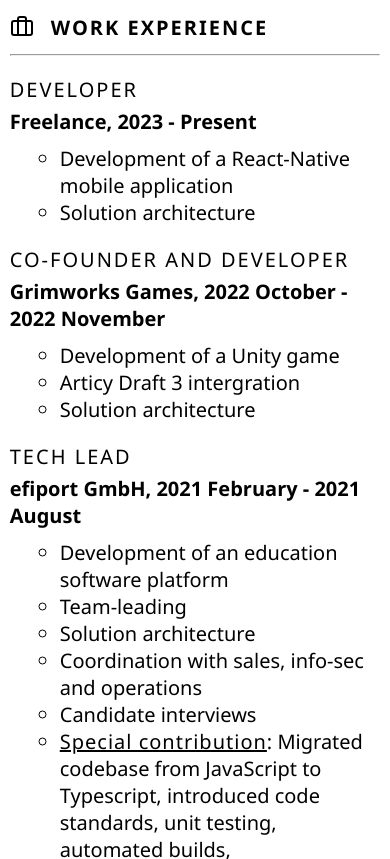
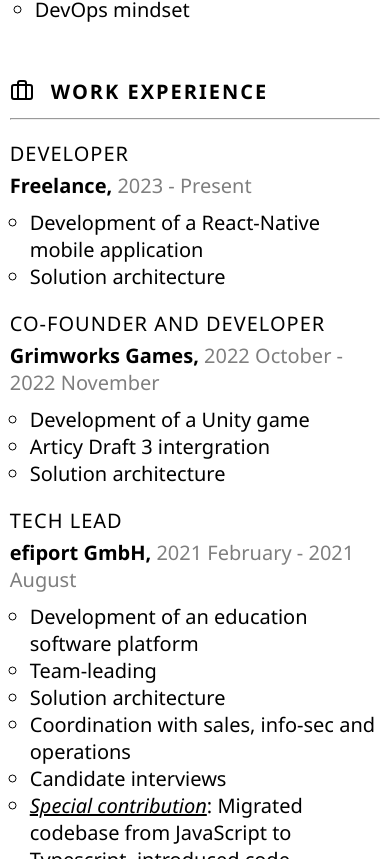
Before and after one commit to danslobodan/personalwebsite, a Next.js app: page /cv in a window 390 px wide. Shown: the part 2365-3224 px from the top of the page. Built offline with nearby package versions, Linux system fonts and the light colour scheme.

Commit message:
More mobilefirst style fixes.

```diff
--- /dev/null
+++ b/components/cv/Job.module.css
@@ -0,0 +1,40 @@
+.container {
+    padding-top: 10px;
+    margin-bottom: 10px;
+}
+
+.company {
+    margin-bottom: 10px;
+}
+
+.duration {
+    font-weight: lighter;
+    opacity: 0.5;
+}
+
+.position {
+    font-weight: lighter;
+    text-transform: uppercase;
+    letter-spacing: 1px;
+    margin-bottom: 5px;
+}
+
+.duration {
+    margin-bottom: 10px;
+}
+
+.duties {
+    padding-left: 20px;
+    list-style-type: circle;
+}
+
+@media only screen and (min-width: 768px) {
+
+    .duties {
+        padding-left: 40px;
+    }
+
+    .position {
+        letter-spacing: 2px;
+    }
+}
--- a/components/cv/Job.tsx
+++ b/components/cv/Job.tsx
@@ -1,3 +1,5 @@
+import styles from "./Job.module.css";
+
 export interface JobProps {
     company: string;
     duration: string;
@@ -14,29 +16,20 @@
     special,
 }) => {
     return (
-        <div style={{ paddingTop: "10px", marginBottom: "10px" }}>
-            <h4
-                style={{
-                    fontWeight: "lighter",
-                    textTransform: "uppercase",
-                    letterSpacing: "2px",
-                    marginBottom: "5px",
-                }}
-            >
-                {position}
-            </h4>
-            <h5 style={{ marginBottom: "10px" }}>
-                {company}, <span className="text-muted">{duration}</span>
+        <div className={styles.container}>
+            <h4 className={styles.position}>{position}</h4>
+            <h5 className={styles.company}>
+                {company}, <span className={styles.duration}>{duration}</span>
             </h5>
-            <ul style={{ marginLeft: "50px", listStyleType: "circle" }}>
+            <ul className={styles.duties}>
                 {duties.map((duty) => {
                     return <li key={duty}>{duty}</li>;
                 })}
                 {special && (
                     <li key={special}>
-                        <u style={{ letterSpacing: "1px" }}>
-                            Special contribution
-                        </u>
+                        <i>
+                            <u>Special contribution</u>
+                        </i>
                         : {special}
                     </li>
                 )}
--- a/components/cv/Skills.tsx
+++ b/components/cv/Skills.tsx
@@ -60,6 +60,8 @@
     "Team psychology",
     "Software architecture",
     "Strong soft skills",
+    "Lean, Agile, SCRUM",
+    "DevOps mindset",
 ];
 
 export default Skills;
--- a/pages/five-tenets.tsx
+++ b/pages/five-tenets.tsx
@@ -45,8 +45,7 @@
                                     </i>
                                 </u>{" "}
                                 The True Architect is a path I have chosen for
-                                myself. To help me stay on the path, I have
-                                defined five tenets.
+                                myself. It is defined by five tenets.
                             </div>
                         </div>
                     </div>
```
